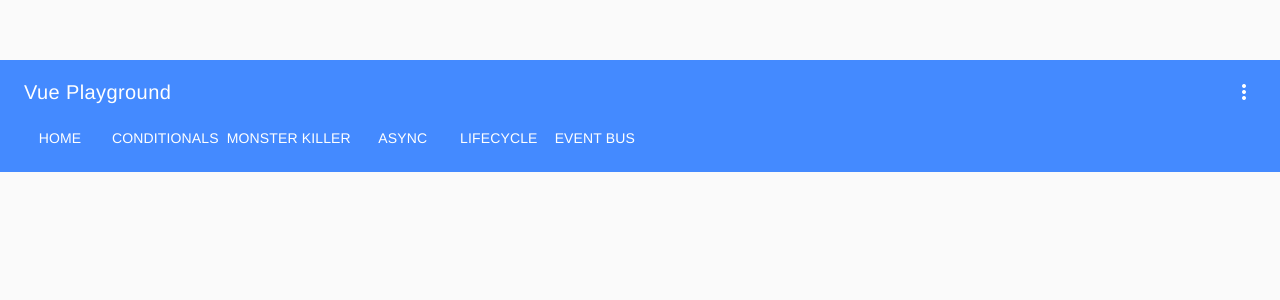
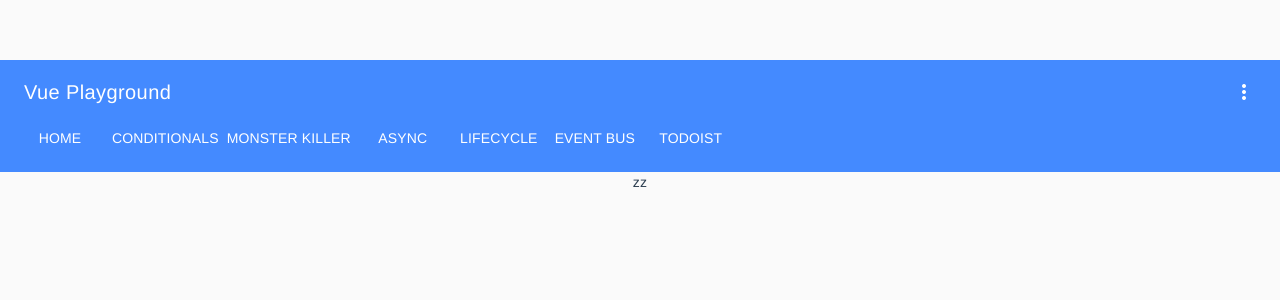
Before and after one commit to lucassonsinlima/vue-playground, a Vue app: page /todo in a window 1280 px wide. Shown: the top 300 px of the page. Built offline with nearby package versions, Linux system fonts and the light colour scheme.

Commit message:
Create Todoist Route and Router-link

```diff
--- a/src/components/shared/Header.vue
+++ b/src/components/shared/Header.vue
@@ -31,6 +31,9 @@
           <router-link class="md-button" to="/event-bus">
             event bus
           </router-link>
+          <router-link class="md-button" to="/todo">
+            Todoist
+          </router-link>
         </div>
       </md-app-toolbar>
     </md-app>
--- /dev/null
+++ b/src/pages/Todo.vue
@@ -0,0 +1,17 @@
+<template>
+  <div>
+    <h1>zz</h1>
+  </div>
+</template>
+
+<script>
+export default {
+
+}
+</script>
+
+<style scoped lang="scss">
+  body {
+    background: purple;
+  }
+</style>
--- a/src/router/routes.js
+++ b/src/router/routes.js
@@ -26,6 +26,10 @@ export default  [
   {
     path: '/event-bus',
     component: () => lazyLoadView(import('@/pages/EventBus'))
+  },
+  {
+    path: '/todo',
+    component: () => lazyLoadView(import('@/pages/Todo'))
   }
 ]
 
```
